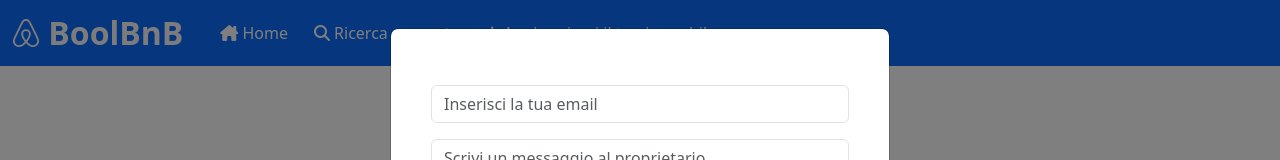
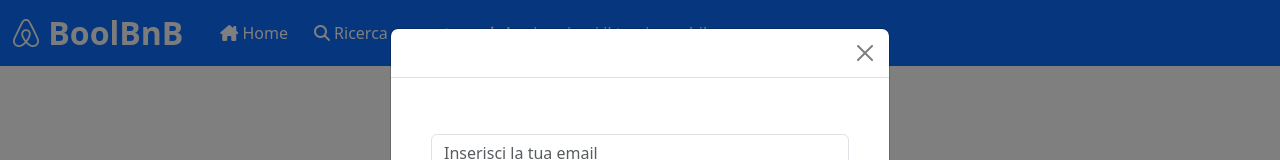
Before and after one commit to carlo191/BoolB-B-Front-End, a React (Vite) app: page /property/1 in a window 1280 px wide. Both pictures are taken after a click on the button "Contatta il proprietario". Shown: the top 160 px of the page. Built offline with nearby package versions, Linux system fonts and the light colour scheme; no server answers.

Commit message:
fix messaggio

```diff
--- a/src/components/formMessage/formMessage.jsx
+++ b/src/components/formMessage/formMessage.jsx
@@ -53,6 +53,14 @@ export default function FormMessage() {
 			>
 				<div className="modal-dialog">
 					<div className="modal-content">
+						<div className="modal-header">
+							<button
+								type="button"
+								className="btn-close"
+								data-bs-dismiss="modal"
+								aria-label="Close"
+							></button>
+						</div>
 						<div className="modal-body">
 							<form className=" p-4" onSubmit={handleSubmit}>
 								<div className="mb-3 mt-3">
```
